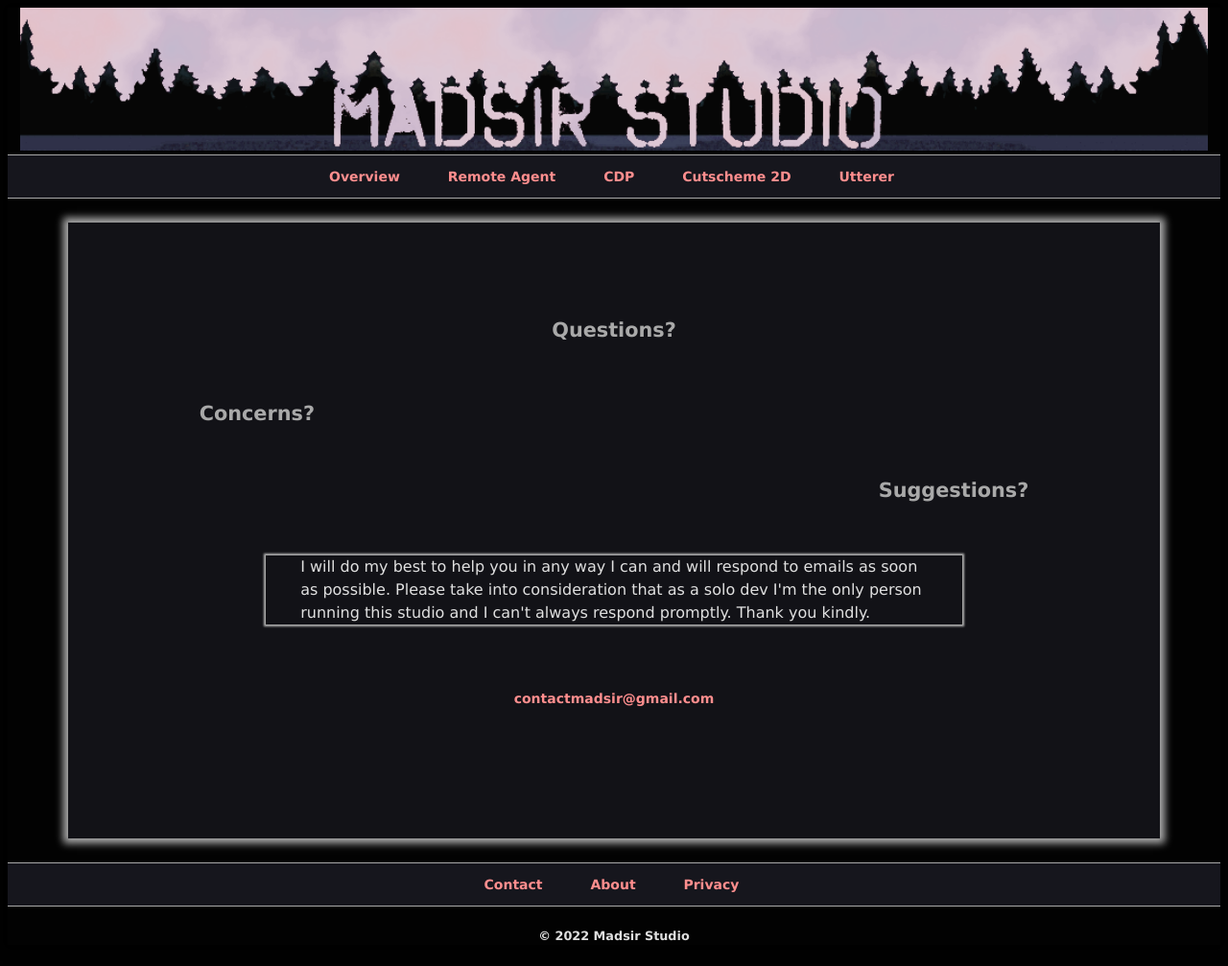
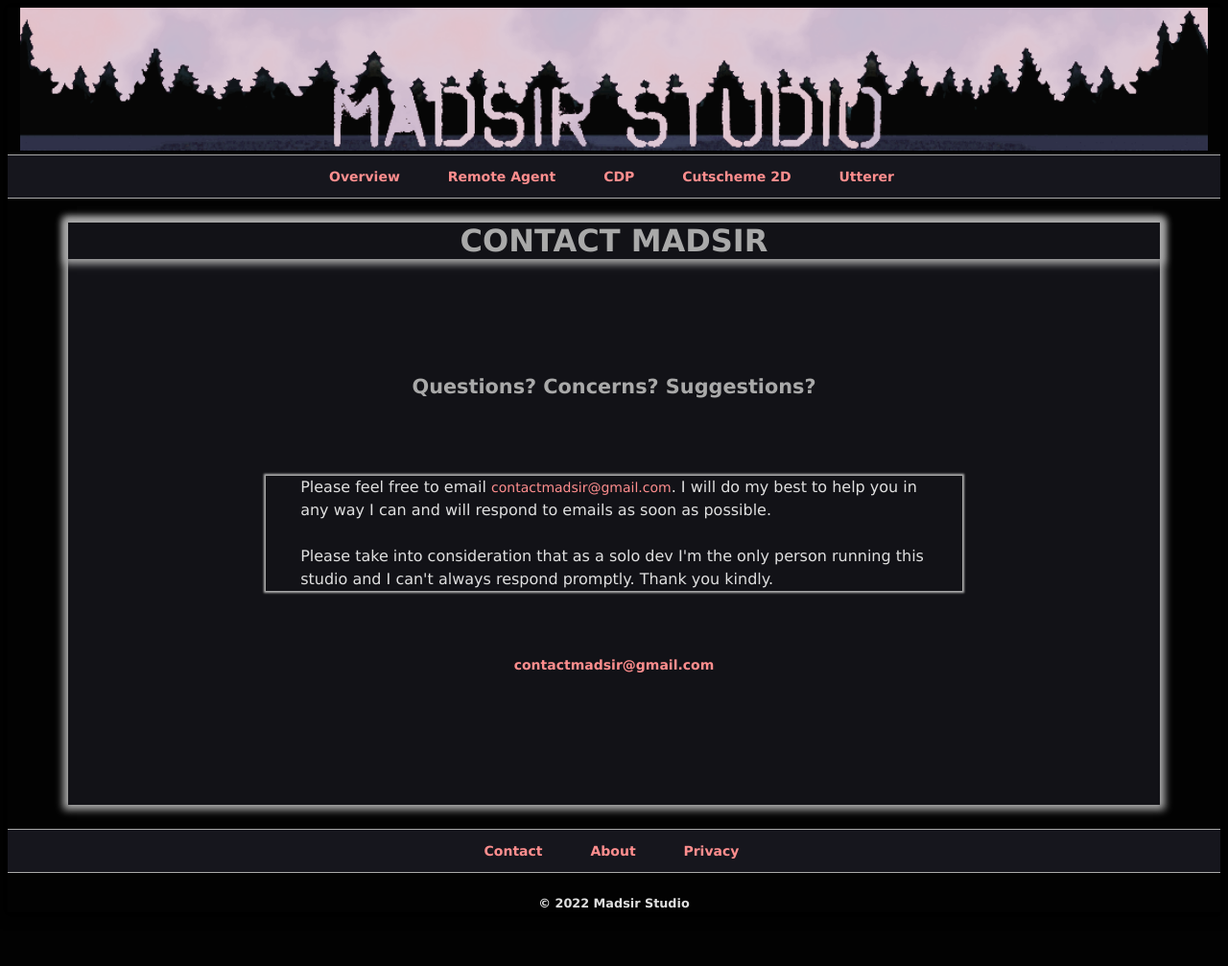
Before and after one commit to Madsir/madsirstudio.github.io, a Jekyll site: the page built from contact/index.html, in a window 1280 px wide. Shown: the whole page at 96% size. Built offline with Jekyll 4.4.1, drawn with Linux system fonts in a browser that asks for light colours; after the commit the page ends 972 px from its top, so only the background shows below that.

Commit message:
Update index.html

```diff
--- a/contact/index.html
+++ b/contact/index.html
@@ -31,20 +31,19 @@ title: Contact Madsir Studio
 <body>
 <div class="main">
 	<center>
+		<h1>CONTACT MADSIR</h1>
 	<br>
 	<div class="centerdiv">
 		<br>
 		<br>
 		<br>
-		<h4>Questions?</h4>
+		<h4>Questions? Concerns? Suggestions?</h4>
 		<br>
-		<h2>Concerns?</h2>
-		<br>
-		<h3>Suggestions?</h3>
 		<br>
 		<div class="around">
 			<p>
-				I will do my best to help you in any way I can and will respond to emails as soon as possible. Please take into consideration that as a solo dev I'm the only person running this studio and I can't always respond promptly. Thank you kindly.
+				Please feel free to email <a href="mailto:contactmadsir@gmail.com">contactmadsir@gmail.com</a>. I will do my best to help you in any way I can and will respond to emails as soon as possible.<br>
+				<br>Please take into consideration that as a solo dev I'm the only person running this studio and I can't always respond promptly. Thank you kindly.
 			</p>
 		</div>
     		<br>
```
